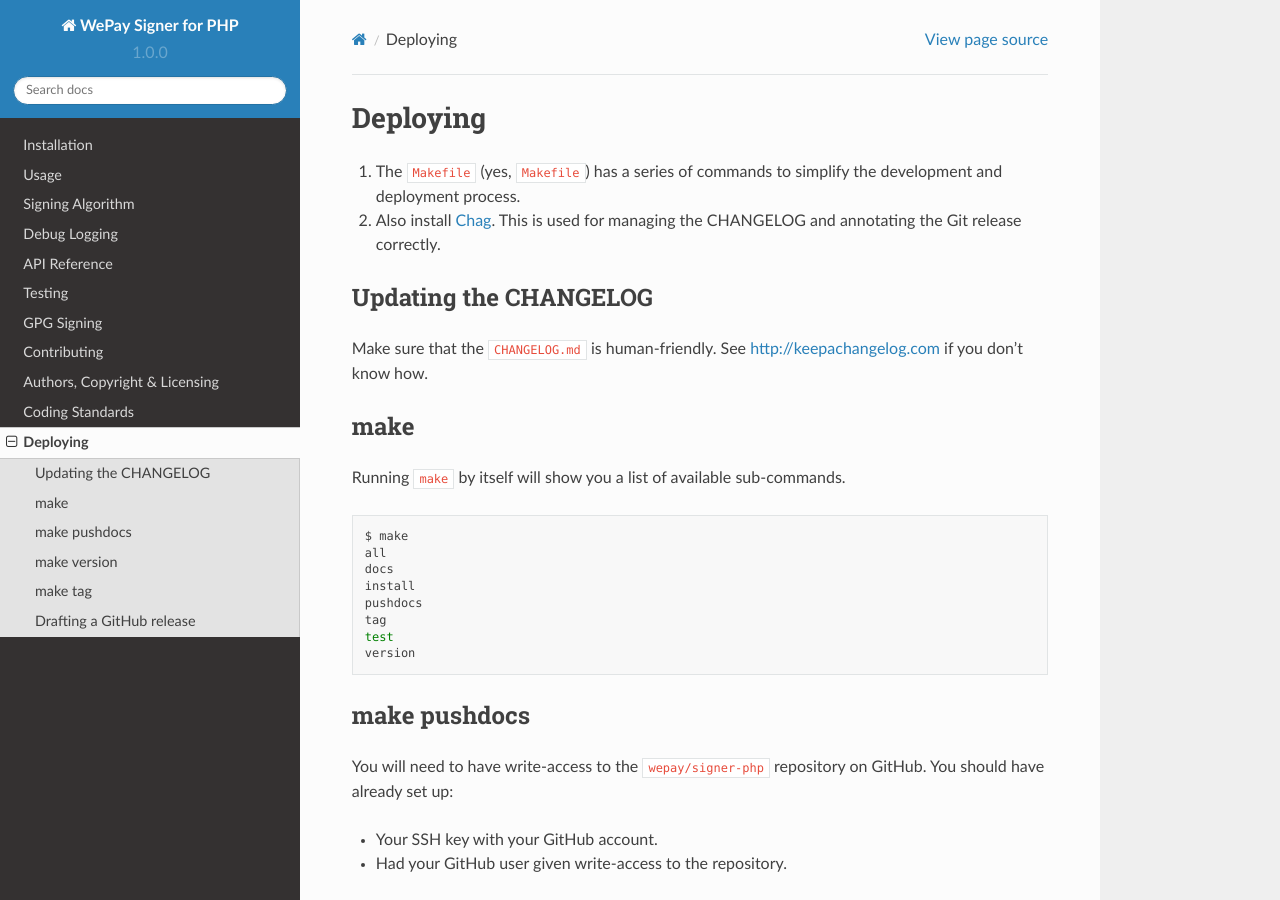
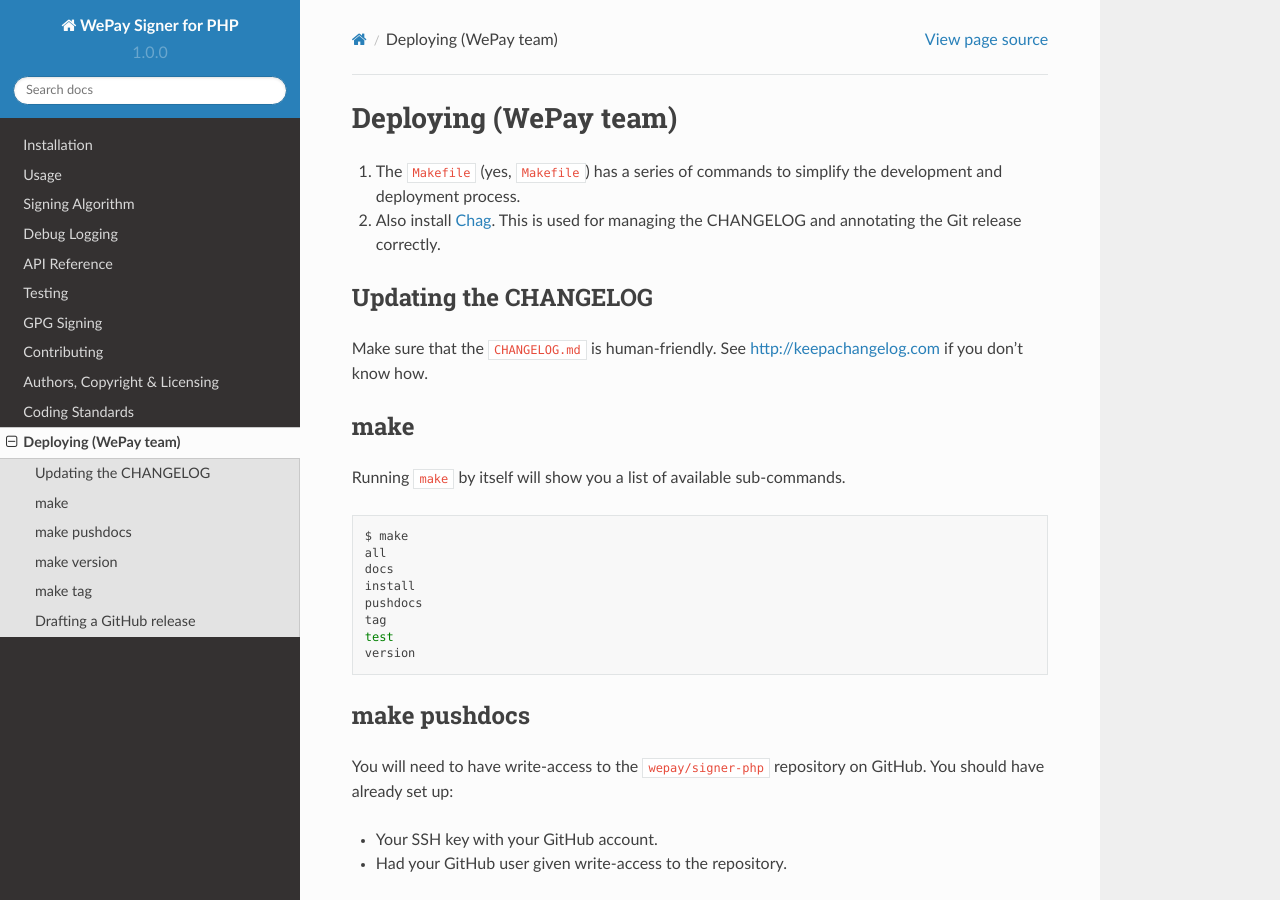
Before and after one commit to wepay/signer-php, a Sphinx documentation site: the page built from docs/deploying.rst, in a window 1280 px wide and 900 px high. Built offline with Sphinx 7.4.7 and the Read the Docs theme 2.0.0, drawn with Linux system fonts in a browser that asks for light colours; pages that are not in the unit, such as notebooks, are missing from menus.

Commit message:
Updated the docs.

```diff
--- a/docs/deploying.rst
+++ b/docs/deploying.rst
@@ -1,5 +1,5 @@
-Deploying
-=========
+Deploying (WePay team)
+======================
 
 1. The ``Makefile`` (yes, ``Makefile``) has a series of commands to
    simplify the development and deployment process.
```
Also changed, not shown: README.md (+1 -1 lines).
